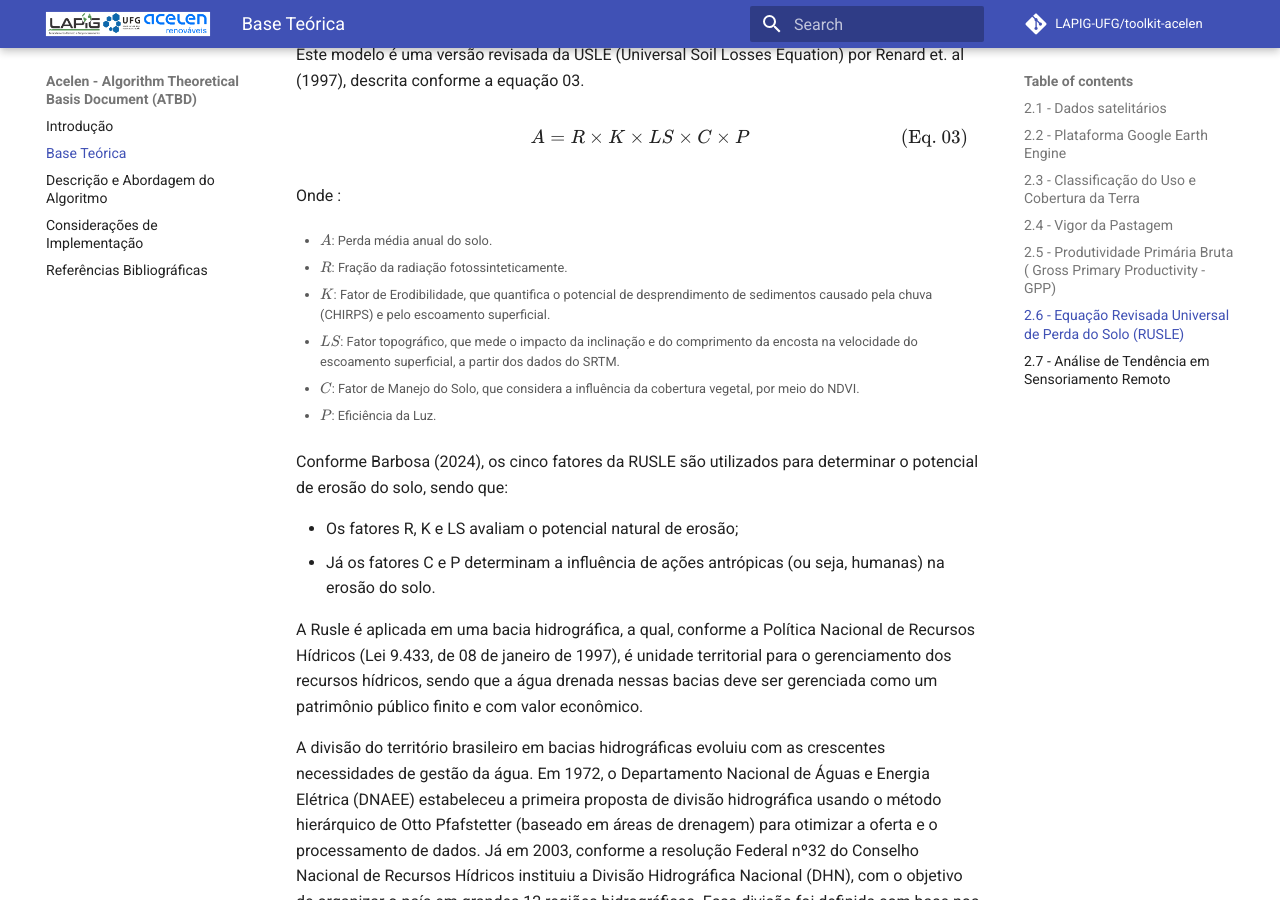
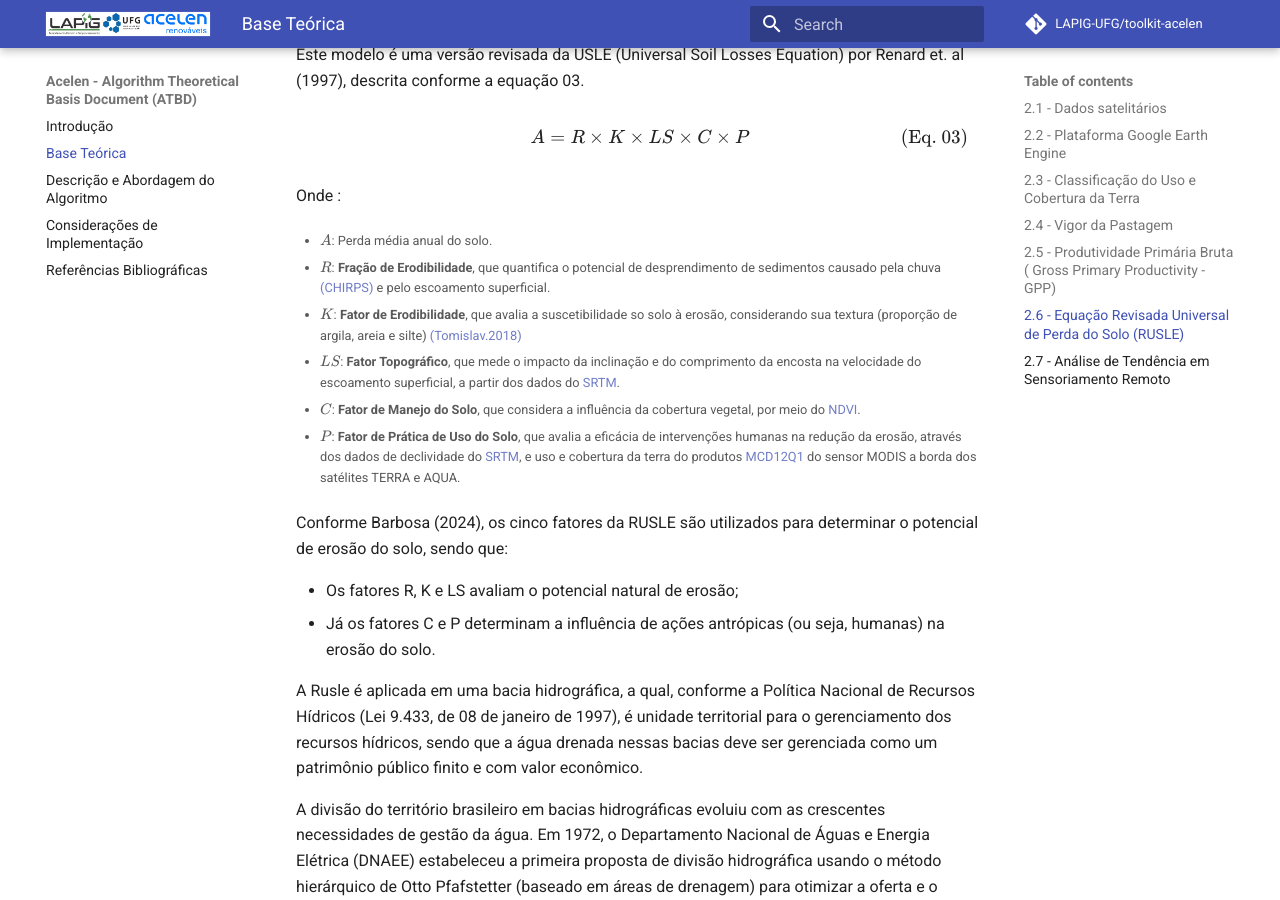
Before and after one commit to lapig-ufg/lapig-acelen, an MkDocs documentation site: the page built from docs/02_BASE_TEORICA.md, in a window 1280 px wide and 900 px high, scrolled down 5651 px. Built offline with MkDocs 1.6.1 and Material for MkDocs 9.7.7, drawn with Linux system fonts in a browser that asks for light colours; comment, search, counter and statistics services are not loaded.

Commit message:
Update 02_BASE_TEORICA.md

```diff
--- a/docs/02_BASE_TEORICA.md
+++ b/docs/02_BASE_TEORICA.md
@@ -125,15 +125,15 @@ Onde :
 
 * $A$: Perda média anual do solo.
 
-* $R$: Fração da radiação fotossinteticamente.
+* $R$: **Fração de Erodibilidade**, que quantifica o potencial de desprendimento de sedimentos causado pela chuva [(CHIRPS)](https://www.chc.ucsb.edu/data/chirps) e pelo escoamento superficial.
 
-* $K$: Fator de Erodibilidade, que quantifica o potencial de desprendimento de sedimentos causado pela chuva (CHIRPS) e pelo escoamento superficial.
+* $K$: **Fator de Erodibilidade**, que avalia a suscetibilidade so solo à erosão, considerando sua textura (proporção de argila, areia e silte) [(Tomislav.2018)](https://zenodo.org/records/2525817)
 
-* $LS$: Fator topográfico, que mede o impacto da inclinação e do comprimento da encosta na velocidade do escoamento superficial, a partir dos dados do SRTM.
+* $LS$: **Fator Topográfico**, que mede o impacto da inclinação e do comprimento da encosta na velocidade do escoamento superficial, a partir dos dados do [SRTM](https://www.earthdata.nasa.gov/data/instruments/srtm).
 
-* $C$: Fator de Manejo do Solo, que considera a influência da cobertura vegetal, por meio do NDVI.
+* $C$: **Fator de Manejo do Solo**, que considera a influência da cobertura vegetal, por meio do [NDVI](https://ntrs.nasa.gov/api/citations/19750020419/downloads/19750020419.pdf).
 
-* $P$: Eficiência da Luz.
+* $P$: **Fator de Prática de Uso do Solo**, que avalia a eficácia de intervenções humanas na redução da erosão, através dos dados de declividade do [SRTM](https://www.earthdata.nasa.gov/data/instruments/srtm), e uso e cobertura da terra do produtos [MCD12Q1](https://ladsweb.modaps.eosdis.nasa.gov/missions-and-measurements/products/MCD12Q1) do sensor MODIS a borda dos satélites TERRA e AQUA.
 
 </small>
 
```
